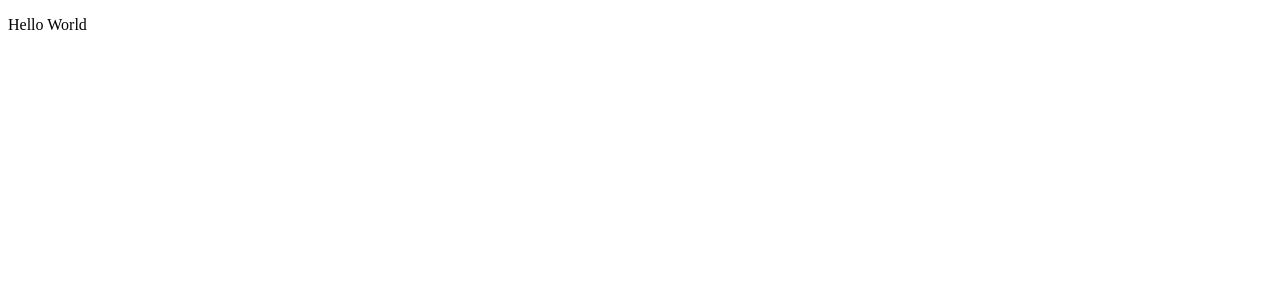
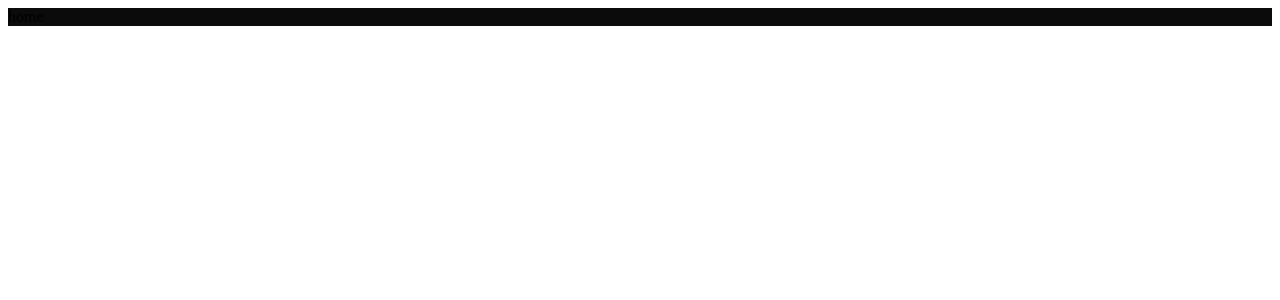
Before and after one commit to lpdancona/movie-island, a React (Create React App) app in the folder movie-react/: page / in a window 1280 px wide. Shown: the top 300 px of the page. Built offline with nearby package versions, Linux system fonts and the light colour scheme.

Commit message:
added home page

```diff
--- a/movie-react/package.json
+++ b/movie-react/package.json
@@ -9,6 +9,7 @@
     "react": "^18.2.0",
     "react-dom": "^18.2.0",
     "react-scripts": "5.0.1",
+    "sass": "^1.59.3",
     "web-vitals": "^2.1.4"
   },
   "scripts": {
--- a/movie-react/public/index.html
+++ b/movie-react/public/index.html
@@ -9,6 +9,12 @@
       name="description"
       content="Web site created using create-react-app"
     />
+    <!-- font family -->
+    <link
+      href="https://fonts.googleapis.com/css2?family=Roboto:wght@300;400;500;700;900&display=swap"
+      rel="stylesheet"
+    />
+
     <link rel="apple-touch-icon" href="%PUBLIC_URL%/logo192.png" />
     <!--
       manifest.json provides metadata used when your web app is installed on a
--- a/movie-react/src/App.jsx
+++ b/movie-react/src/App.jsx
@@ -1,9 +1,9 @@
-import "./App.css";
-
+import "./App.scss";
+import Home from "./home/home";
 function App() {
   return (
     <div className="App">
-      <p>Hello World</p>
+      <Home />
     </div>
   );
 }
--- /dev/null
+++ b/movie-react/src/App.scss
@@ -0,0 +1,3 @@
+:root {
+  --main-color: #0b0b0b;
+}
--- /dev/null
+++ b/movie-react/src/home/home.jsx
@@ -0,0 +1,7 @@
+import React from "react";
+import "./home.scss";
+const Home = () => {
+  return <div className="home">home</div>;
+};
+
+export default Home;
--- /dev/null
+++ b/movie-react/src/home/home.scss
@@ -0,0 +1,3 @@
+.home {
+  background-color: var(--main-color);
+}
```
Also changed, not shown: movie-react/src/App.css (deleted), 1 other file (tests, documents, lock files or other folders).
